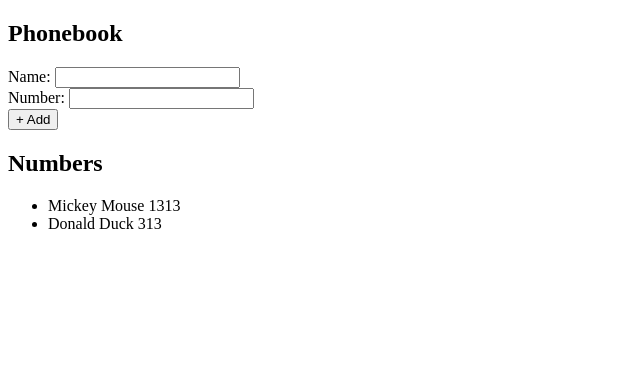
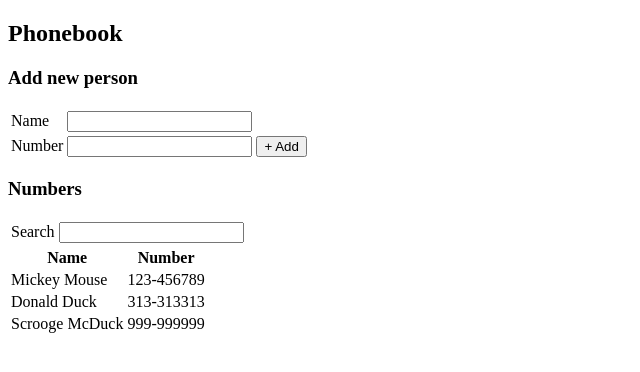
Before and after one commit to rikurauhala/fullstack, a React (Create React App) app in the folder exercises/part02/phonebook/: page / in a window 1280 px wide. Shown: the top 372 px of the page, without its empty margins (0-640 px from the left). Built offline with nearby package versions, Linux system fonts and the light colour scheme.

Commit message:
Complete exercise 2.9*

```diff
--- a/exercises/part02/phonebook/src/App.js
+++ b/exercises/part02/phonebook/src/App.js
@@ -2,7 +2,10 @@ import { useState } from 'react'
 
 const Person = ({ name, number }) => {
   return (
-    <li>{name} {number}</li>
+    <tr>
+      <td>{name}</td>
+      <td>{number}</td>
+    </tr>
   )
 }
 
@@ -10,9 +13,15 @@ const App = () => {
   const [newName, setNewName] = useState('')
   const [newNumber, setNewNumber] = useState('')
   const [persons, setPersons] = useState([
-    { name: 'Mickey Mouse', number: 1313 },
-    { name: 'Donald Duck', number: 313 },
+    { name: 'Mickey Mouse', number: "123-456789" },
+    { name: 'Donald Duck', number: "313-313313" },
+    { name: 'Scrooge McDuck', number: "999-999999" },
   ])
+  const [searchTerm, setSearchTerm] = useState('')
+
+  const searchResults = searchTerm.length > 0
+    ? persons.filter(person => person.name.toLowerCase().includes(searchTerm.toLowerCase()))
+    : persons
 
   const addPerson = (event) => {
     event.preventDefault()
@@ -30,6 +39,8 @@ const App = () => {
     }
   }
 
+  const handleSearchChange = (event) => {setSearchTerm(event.target.value)}
+
   const handleNameChange = (event) => setNewName(event.target.value)
 
   const handleNumberChange = (event) => setNewNumber(event.target.value)
@@ -37,17 +48,62 @@ const App = () => {
   return (
     <div>
       <h2>Phonebook</h2>
+      <h3>Add new person</h3>
       <form onSubmit={addPerson}>
-        <div>Name: <input value={newName} onChange={handleNameChange} /></div>
-        <div>Number: <input value={newNumber} onChange={handleNumberChange} /></div>
-        <div><button type="submit">+ Add</button></div>
+        <table>
+          <tbody>
+            <tr>
+              <td>
+                Name
+              </td>
+              <td>
+                <input value={newName} onChange={handleNameChange} />
+              </td>
+            </tr>
+            <tr>
+              <td>
+                Number
+              </td>
+              <td>
+                <input value={newNumber} onChange={handleNumberChange} />
+              </td>
+              <td>
+                <button type="submit">+ Add</button>
+              </td>
+            </tr>
+          </tbody>
+        </table>
       </form>
-      <h2>Numbers</h2>
-      <ul>
-        {persons.map(person =>
-          <Person key={person.name} name={person.name} number={person.number} />
-        )}
-      </ul>
+      <h3>Numbers</h3>
+      <table>
+        <tbody>
+          <tr>
+            <td>
+              Search
+            </td>
+            <td>
+              <input value={searchTerm} onChange={handleSearchChange} />
+            </td>
+          </tr>
+        </tbody>
+      </table>
+      <table>
+        <thead>
+          <tr>
+            <th>
+              Name
+            </th>
+            <th>
+              Number
+            </th>
+          </tr>
+        </thead>
+        <tbody>
+          {searchResults.map(person =>
+            <Person key={person.name} name={person.name} number={person.number} />
+          )}
+        </tbody>
+      </table>
     </div>
   )
 }
```
